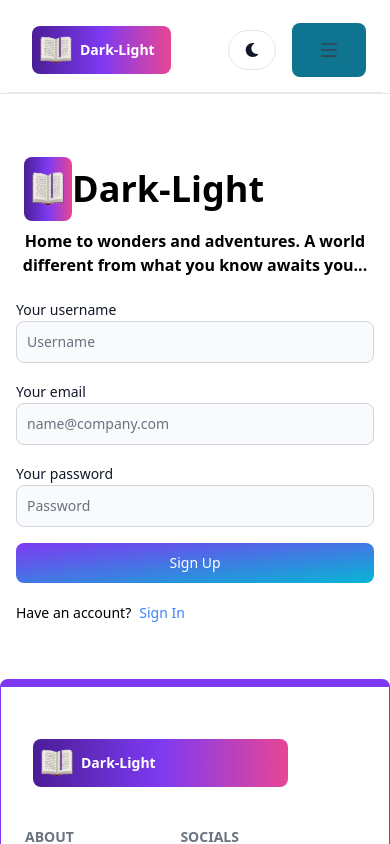
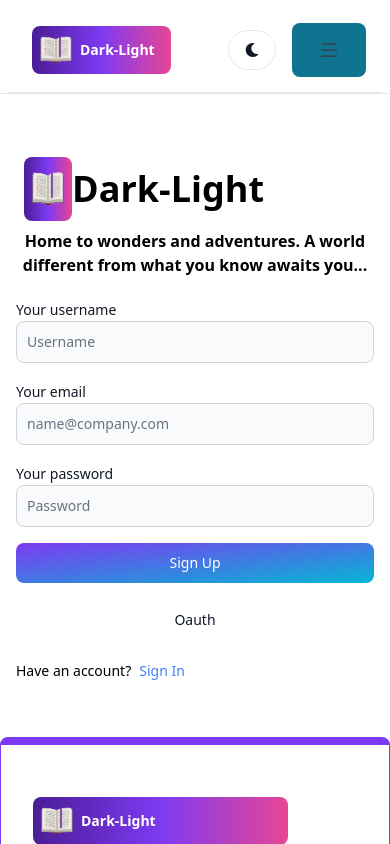
Before and after one commit to BenitaMichael/BookStore, a React (Vite) app in the folder client/: page /signUp in a window 390 px wide. Shown: the top 844 px of the page. Built offline with nearby package versions, Linux system fonts and the light colour scheme.

Commit message:
fix: flowbite urresponsiveness

```diff
--- /dev/null
+++ b/client/src/Components/Oauth.jsx
@@ -0,0 +1,10 @@
+import { Button } from 'flowbite-react'
+import React from 'react'
+
+const Oauth = () => {
+  return (
+    <Button type='button' gradientDuoTone='pinkToPurple' outline>Oauth</Button>
+  )
+}
+
+export default Oauth
--- a/client/src/Pages/SignIn.jsx
+++ b/client/src/Pages/SignIn.jsx
@@ -4,6 +4,7 @@
 import { Alert, Button, Label, Spinner, TextInput } from 'flowbite-react';
 import { useDispatch, useSelector } from 'react-redux';
 import { signInStart, signInSuccess, signInFailure } from '../redux/user/userSlice';
+import Oauth from '../Components/Oauth'
 
 
 const SignIn = () => {
@@ -93,6 +94,7 @@
                 'Sign In'
               )}
             </Button>
+            <Oauth />
           </form>
           <div className='flex gap-2 text-sm mt-5'>
             <span>Don't have an account?</span>
--- a/client/src/Pages/SignUp.jsx
+++ b/client/src/Pages/SignUp.jsx
@@ -2,6 +2,7 @@
 import { Link, useNavigate } from 'react-router-dom'
 import logo from '../assets/logo.png';
 import { Alert, Button, Label, Spinner, TextInput } from 'flowbite-react';
+import Oauth from '../Components/Oauth'
 
 const SignUp = () => {
   const [formData, setFormData] = useState({});
@@ -102,6 +103,7 @@
                 'Sign Up'
               )}
             </Button>
+            <Oauth />
           </form>
           <div className='flex gap-2 text-sm mt-5'>
             <span>Have an account?</span>
```
